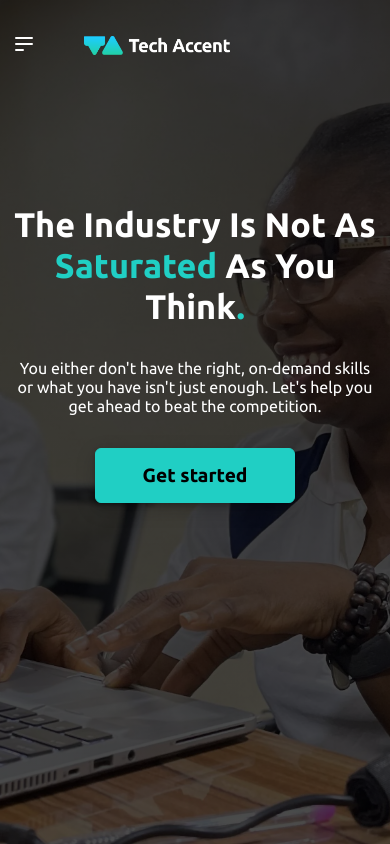
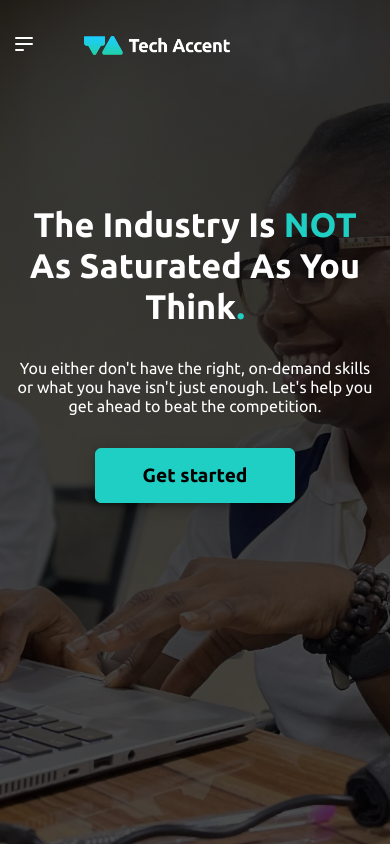
Before and after one commit to lanreonasanya02/TA-Website, a React (Create React App) app: page / in a window 390 px wide. Built offline with nearby package versions, Linux system fonts and the light colour scheme.

Commit message:
edited header text for mobile and UI

```diff
--- a/src/pages/header/Header.js
+++ b/src/pages/header/Header.js
@@ -73,8 +73,8 @@ const Header = () => {
           <div className="head-content text-white container">
             <div className="mobile-header mb-4">
               <h1 className="display-4 inner-text fw-bold">
-                The Industry Is Not As{" "}
-                <span className="mobile-span">Saturated</span> As You Think
+                The Industry Is <span className="mobile-span">NOT</span> As
+                Saturated As You Think
                 <span className="mobile-span">.</span>
               </h1>
             </div>
```
